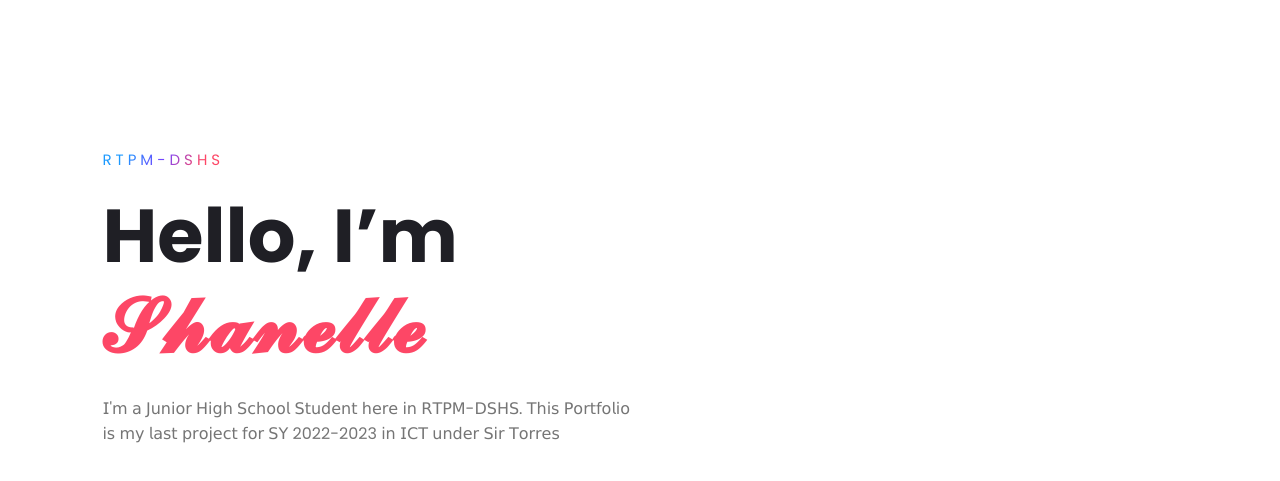
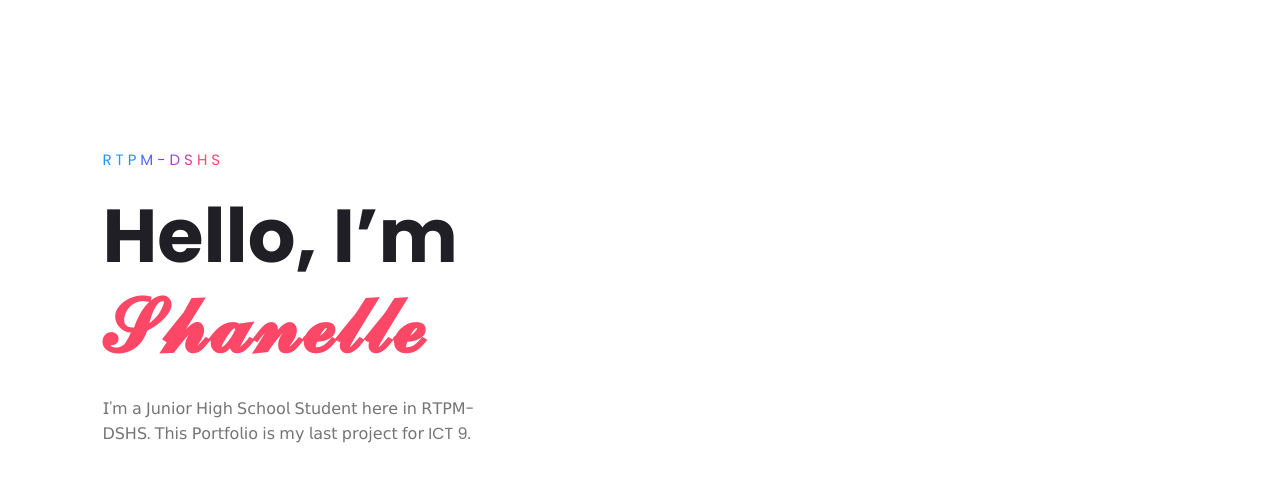
Before and after one commit to shaniqs/shaniqs.gitbub.io, a plain HTML site: page index.html in a window 1280 px wide. Shown: the part 133-614 px from the top of the page. Drawn offline with Linux system fonts and the light colour scheme.

Commit message:
Update index.html

```diff
--- a/index.html
+++ b/index.html
@@ -21,7 +21,7 @@
         <div class="content">
             <span class="title">RTPM-DSHS</span>
             <h1>Hello, I’m <span><br>𝓢𝓱𝓪𝓷𝓮𝓵𝓵𝓮</span></h1>
-            <p>𝖨'𝗆 𝖺 𝖩𝗎𝗇𝗂𝗈𝗋 𝖧𝗂𝗀𝗁 𝖲𝖼𝗁𝗈𝗈𝗅 𝖲𝗍𝗎𝖽𝖾𝗇𝗍 𝗁𝖾𝗋𝖾 𝗂𝗇 𝖱𝖳𝖯𝖬-𝖣𝖲𝖧𝖲. 𝖳𝗁𝗂𝗌 𝖯𝗈𝗋𝗍𝖿𝗈𝗅𝗂𝗈 𝗂𝗌 𝗆𝗒 𝗅𝖺𝗌𝗍 𝗉𝗋𝗈𝗃𝖾𝖼𝗍 𝖿𝗈𝗋 𝖲𝖸 2022-2023 𝗂𝗇 𝖨𝖢𝖳 𝗎𝗇𝖽𝖾𝗋  𝖲𝗂𝗋 𝖳𝗈𝗋𝗋𝖾𝗌</p>
+            <p>𝖨'𝗆 𝖺 𝖩𝗎𝗇𝗂𝗈𝗋 𝖧𝗂𝗀𝗁 𝖲𝖼𝗁𝗈𝗈𝗅 𝖲𝗍𝗎𝖽𝖾𝗇𝗍 𝗁𝖾𝗋𝖾 𝗂𝗇 𝖱𝖳𝖯𝖬-𝖣𝖲𝖧𝖲. 𝖳𝗁𝗂𝗌 𝖯𝗈𝗋𝗍𝖿𝗈𝗅𝗂𝗈 𝗂𝗌 𝗆𝗒 𝗅𝖺𝗌𝗍 𝗉𝗋𝗈𝗃𝖾𝖼𝗍 𝖿𝗈𝗋 ICT 9.</p>
         </div>
 
 <div style="text-align: right;"><img src="shan.png" width="500" alt="My Image" /></div>
```
